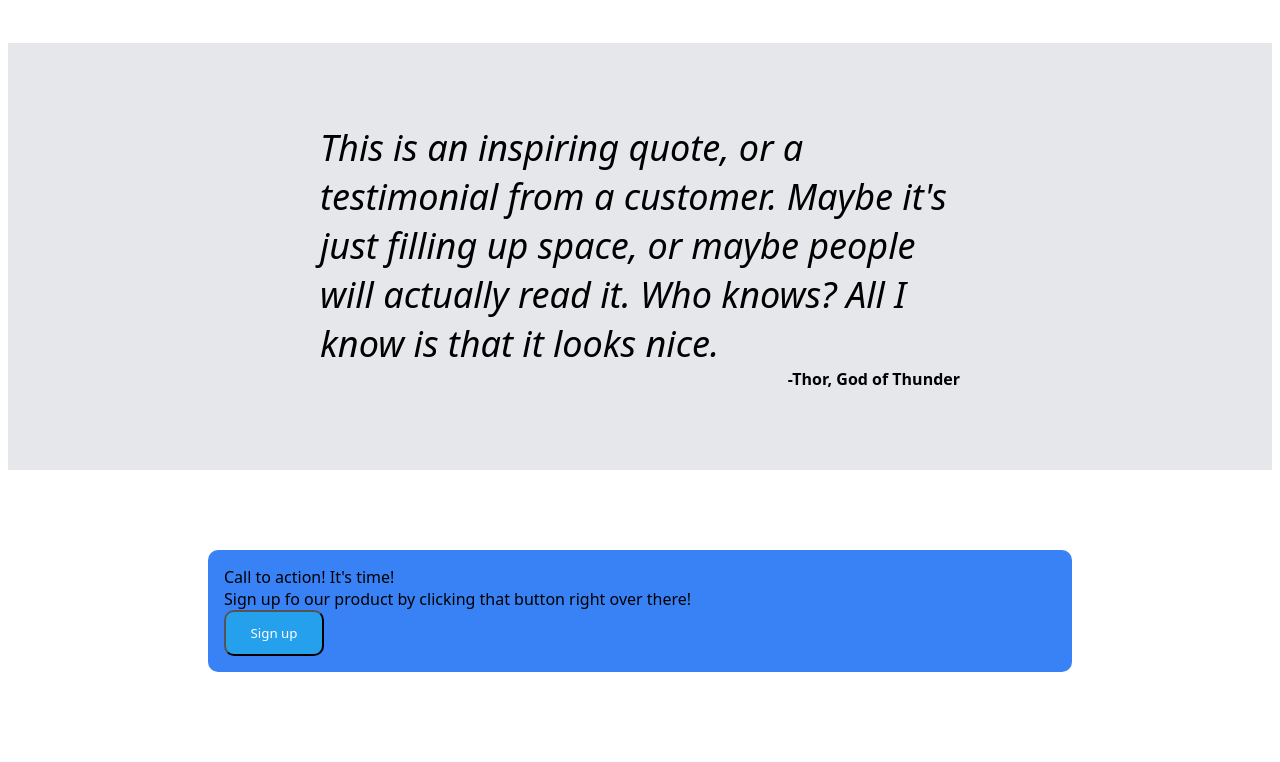
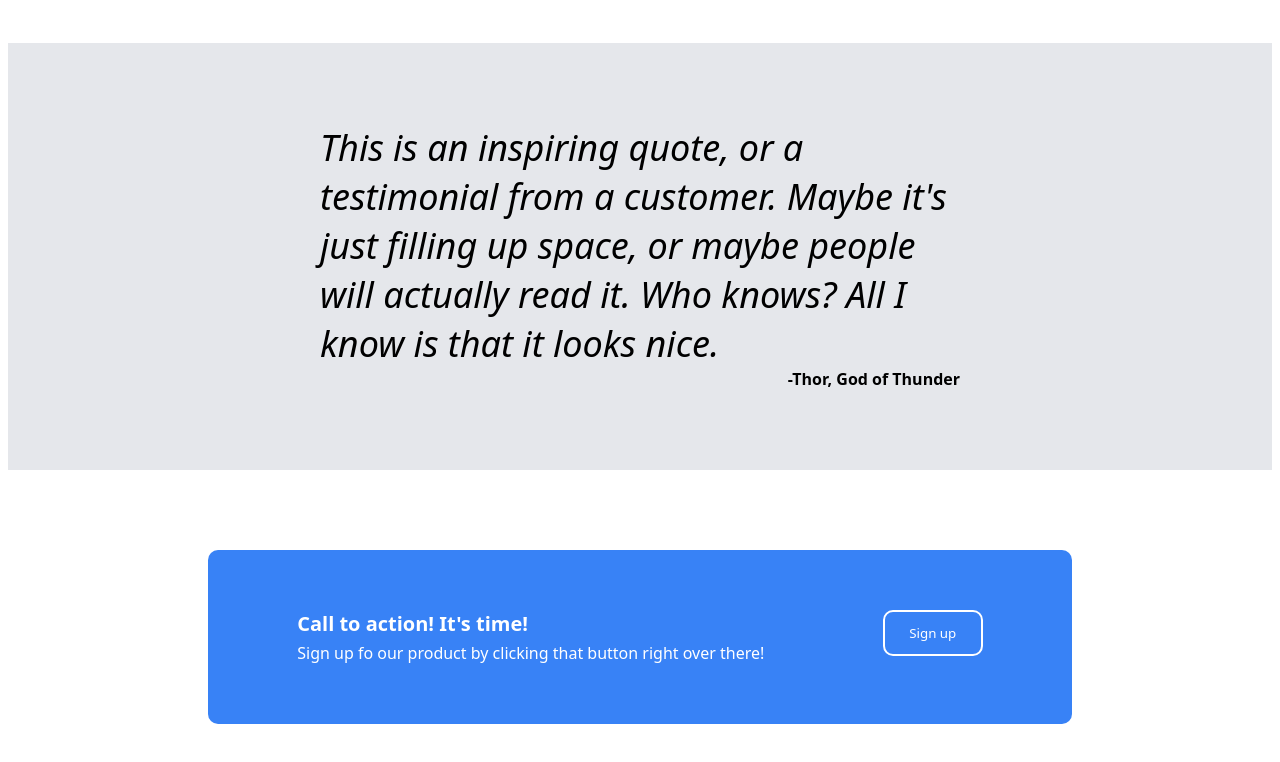
Before and after one commit to siddddd17/landingPage, a plain HTML site: page index.html in a window 1280 px wide. Shown: the part 889-1651 px from the top of the page. Drawn offline with Linux system fonts and the light colour scheme.

Commit message:
Style elements of section four

```diff
--- a/style.css
+++ b/style.css
@@ -131,7 +131,30 @@ button{
     padding:80px 200px;
 }
 .four-container{
+    display:flex;
     background-color:#3882F6;
     border-radius:10px;
-    padding:16px;
+    padding:60px 30px;
+    justify-content:space-around;
 }
+.text-container{
+    display:flex;
+    flex-direction:column;
+    gap:5px;
+}
+.text-container .main-text{
+    font-weight:bold;
+    font-size:20px;
+    color:white;
+}
+.text-container .sub-text{
+    color:white;
+}
+.section-four .button-container{
+    color:#E5E7EB;
+}
+.section-four .sign-up{
+    background-color:#3882F6;
+    border-radius:10px;
+    border:2px solid white;
+}
```
